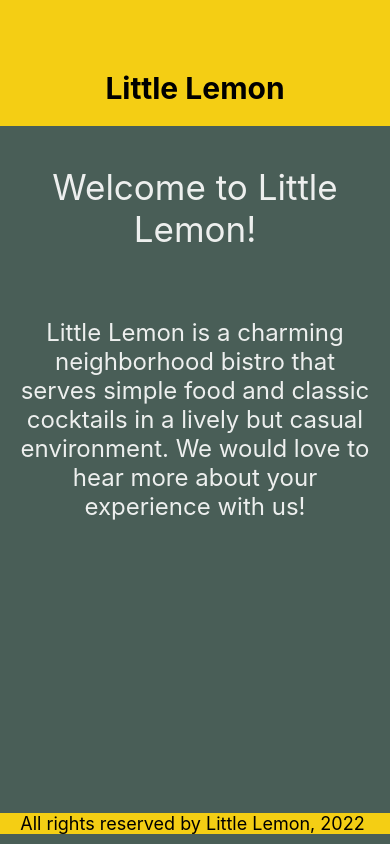
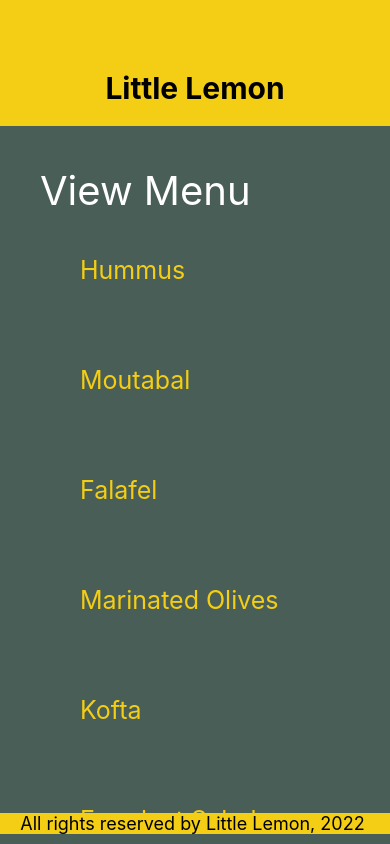
Before and after one commit to Sammy970/Sample-React-Native-App, a React Native app: screen / in a window 390 px wide. Shown: the top 844 px of the page. Built offline with nearby package versions, Linux system fonts and the light colour scheme.

Commit message:
Added FlatList in MenuItems

```diff
--- a/App.js
+++ b/App.js
@@ -13,8 +13,8 @@
     <>
       <View style={styles.container}>
         <LittleLemonHeader />
-        <WelcomeScreen />
-        {/* <MenuItems /> */}
+        {/* <WelcomeScreen /> */}
+        <MenuItems />
       </View >
 
       <View style={{ backgroundColor: '#495E57' }}>
--- a/components/MenuItems.js
+++ b/components/MenuItems.js
@@ -1,29 +1,55 @@
-import { View, Text, ScrollView, StyleSheet } from 'react-native'
-import React from 'react'
+import * as React from 'react'
+import { View, Text, StyleSheet, FlatList } from 'react-native'
 
 const green = '#495E57';
 const yellow = '#F4CE14';
 
 const menuItemsToDisplay = [
-    'Hummus \n Moutabal \n Falafel \n Marinated Olives \n Kofta \n Eggplant Salad \n Lentil Burger \n Smoked Salmon \n Kofta Burger \n Turkish Kebab \n Fries \n Buttered Rice \n Bread Sticks \n Pita Pocket \n Lentil Soup \n Greek Salad \n Rice Pilaf \n Baklava \n Tartufo \n Tiramisu \n Panna Cotta',
+    { name: 'Hummus', id: '1A' },
+    { name: 'Moutabal', id: '2B' },
+    { name: 'Falafel', id: '3C' },
+    { name: 'Marinated Olives', id: '4D' },
+    { name: 'Kofta', id: '5E' },
+    { name: 'Eggplant Salad', id: '6F' },
+    { name: 'Lentil Burger', id: '7G' },
+    { name: 'Smoked Salmon', id: '8H' },
+    { name: 'Kofta Burger', id: '9I' },
+    { name: 'Turkish Kebab', id: '10J' },
+    { name: 'Fries', id: '11K' },
+    { name: 'Buttered Rice', id: '12L' },
+    { name: 'Bread Sticks', id: '13M' },
+    { name: 'Pita Pocket', id: '14N' },
+    { name: 'Lentil Soup', id: '15O' },
+    { name: 'Greek Salad', id: '16Q' },
+    { name: 'Rice Pilaf', id: '17R' },
+    { name: 'Baklava', id: '18S' },
+    { name: 'Tartufo', id: '19T' },
+    { name: 'Tartufo', id: '20U' },
+    { name: 'Tiramisu', id: '21V' },
+    { name: 'Panna Cotta', id: '22W' },
+];
 
-]
+const Item = ({ name }) => (
+    <View style={menuStyles.innerContainer}>
+        <Text style={menuStyles.itemText}>{name}</Text>
+    </View>
+)
 
-export default function MenuItems() {
+const MenuItems = () => {
+    const renderItem = ({ item }) => <Item name={item.name} />;
+
     return (
-        <View style={menuStyles.container}>
-            <ScrollView
-                indicatorStyle={'white'}
-                horizontal={false}
-                style={menuStyles.innerContainer}>
 
-                <Text style={menuStyles.headerText}>View Menu</Text>
-                <Text style={menuStyles.itemText}>{menuItemsToDisplay[0]}</Text>
+        <View style={menuStyles.innerContainer}>
+            <Text style={menuStyles.headerText}>View Menu</Text>
+            <FlatList
+                data={menuItemsToDisplay}
+                keyExtractor={(item) => item.id}
+                renderItem={renderItem}></FlatList>
+        </View>
 
-            </ScrollView>
-        </View>
-    )
-}
+    );
+};
 
 const menuStyles = StyleSheet.create({
     container: {
@@ -40,6 +66,8 @@
     },
     itemText: {
         color: yellow,
-        fontSize: 36
+        fontSize: 25
     }
 })
+
+export default MenuItems;
```
